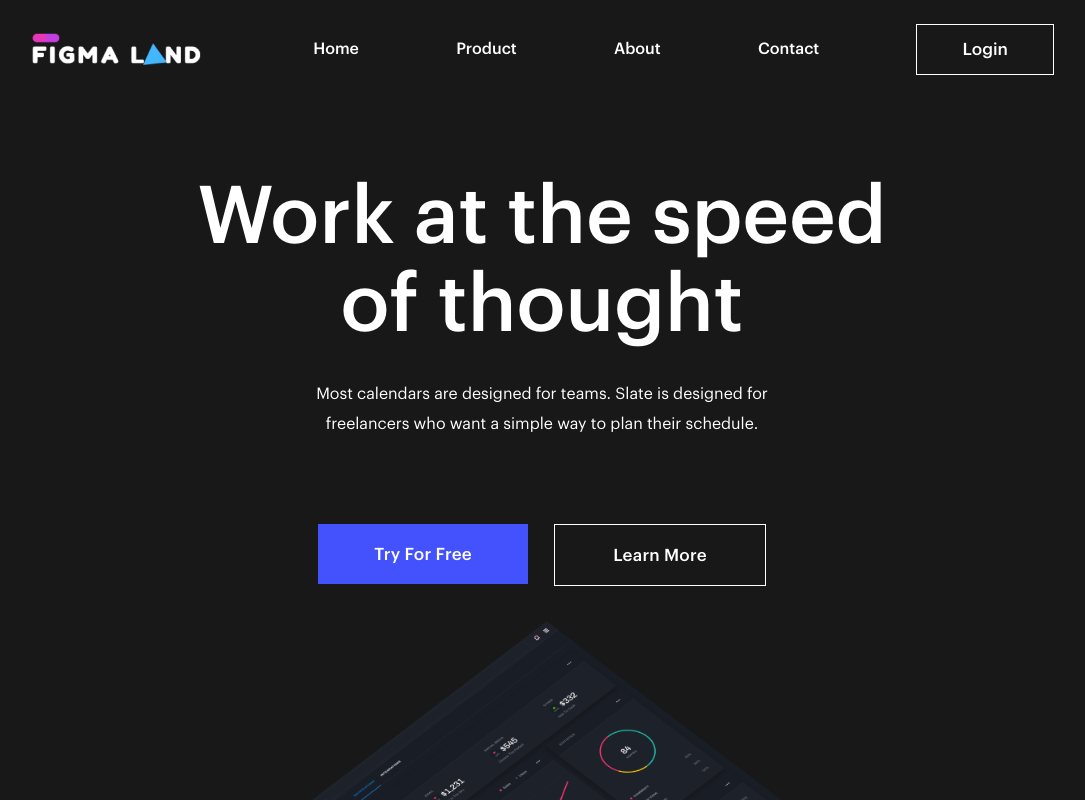
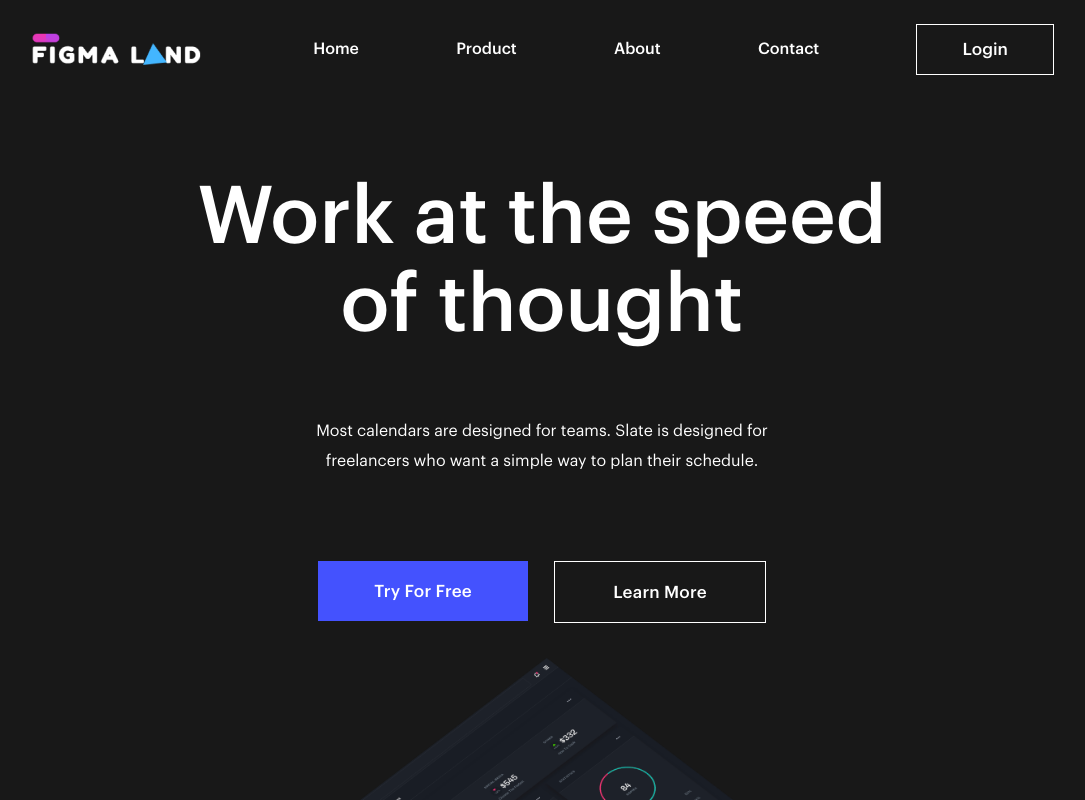
Before and after one commit to TheDa21crj/Landing-Page, a React (Create React App) app: page / in a window 1280 px wide. Shown: the top 800 px of the page, without its empty margins (98-1183 px from the left). Built offline with nearby package versions, Linux system fonts and the light colour scheme; the HTML template or start-up script is replaced by a standard one.

Commit message:
Update Header.css

```diff
--- a/src/Components/Css/Header.css
+++ b/src/Components/Css/Header.css
@@ -32,6 +32,7 @@
 }
 
 .HeaderPDiv {
+    margin-top: 37px;
     max-width: 500px;
     text-align: center;
     margin-bottom: 85px;
```
